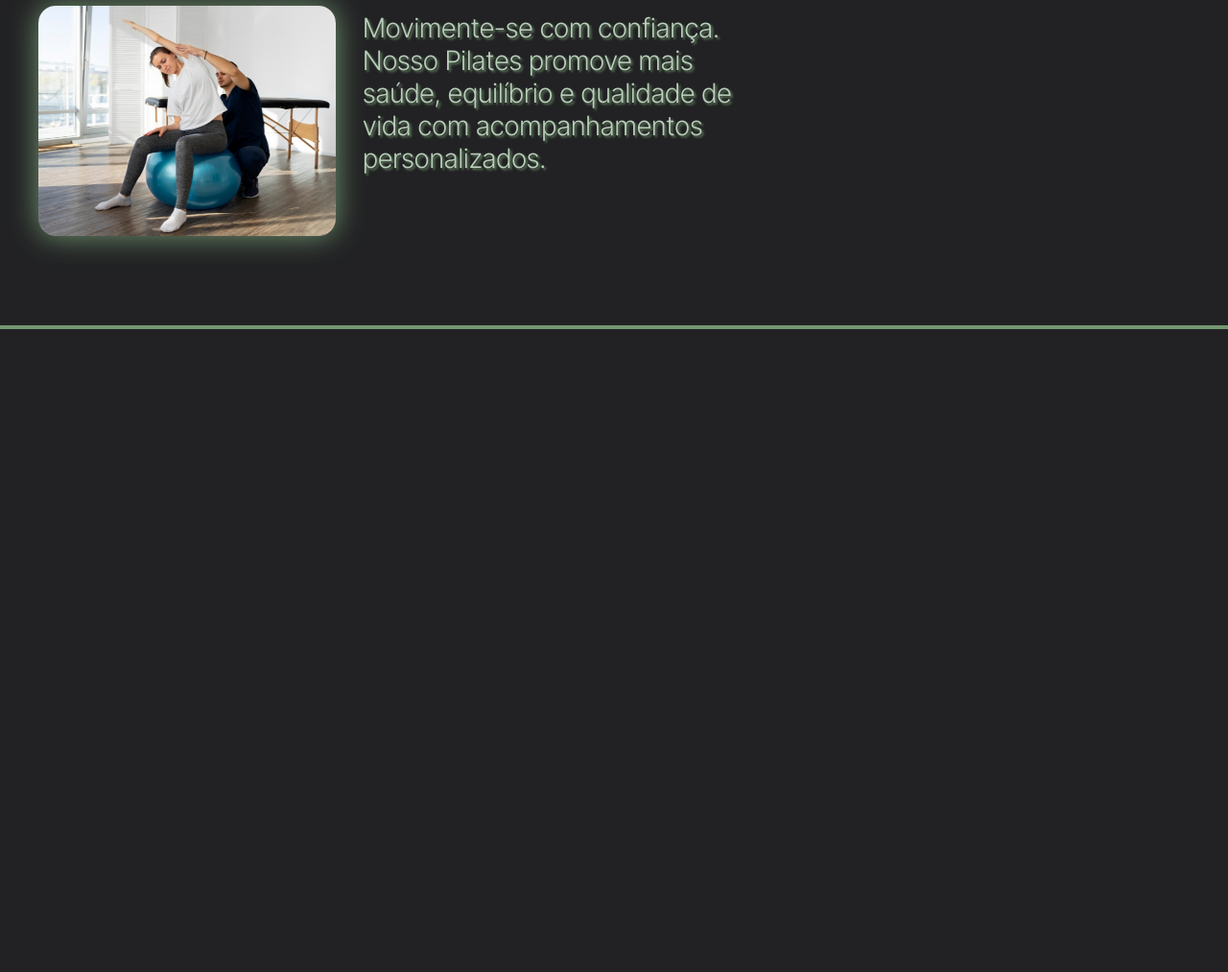
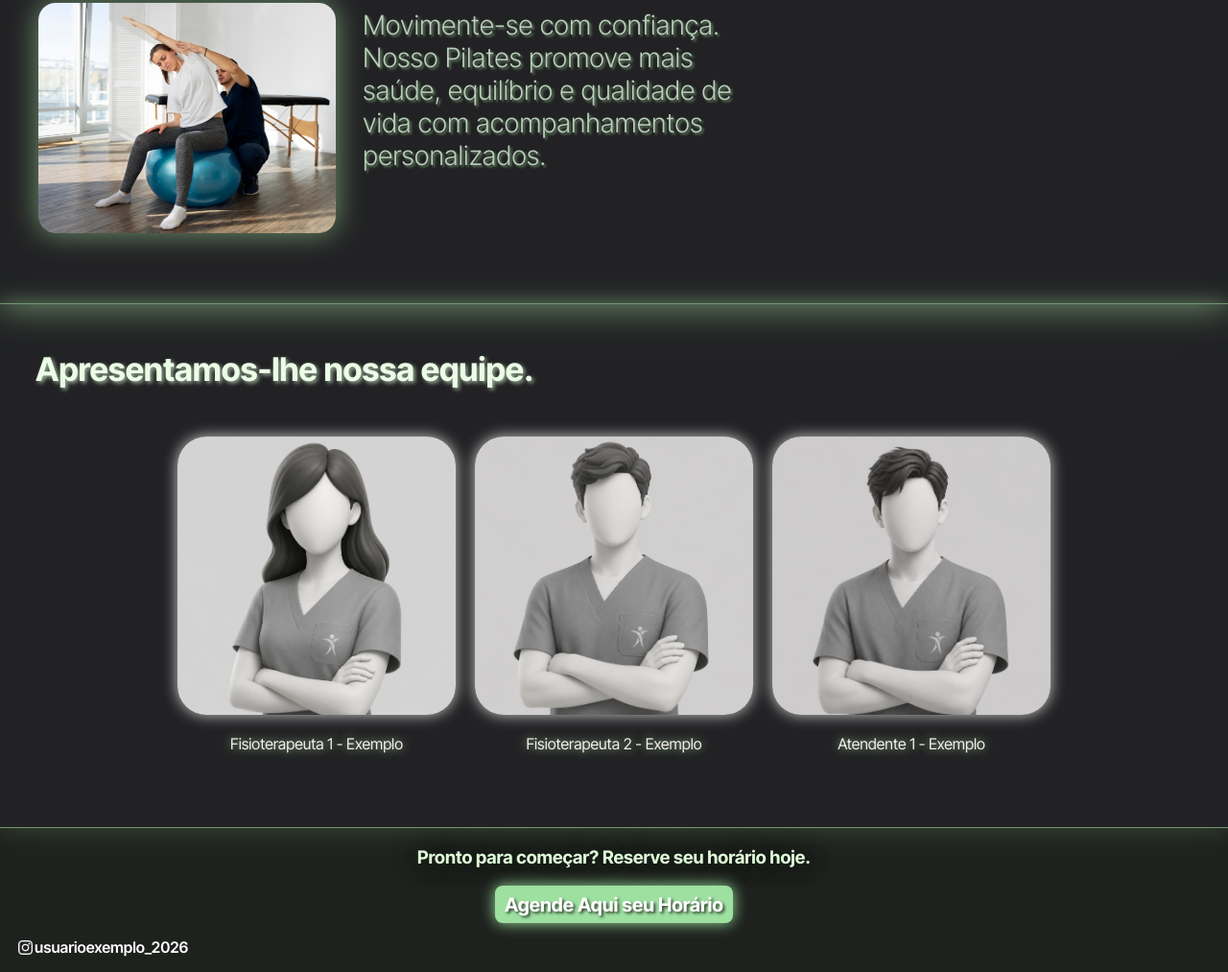
Before and after one commit to VictorEduardo9/FisioCenter, a plain HTML site: page index.html in a window 1280 px wide. Shown: the part 1019-2032 px from the top of the page at 96% size. Before the commit the page ends 1362 px from the top, so only its background shows below. Drawn offline with Linux system fonts and the light colour scheme; a web font is replaced by a local one.

Commit message:
Fase Testes 1.4

```diff
--- a/index.html
+++ b/index.html
@@ -58,6 +58,34 @@
     </div>
 
     <div class="aba4">
+        <div class="equipediv">
+        <h2 id="equipe">Apresentamos-lhe nossa equipe.</h2>
+        </div>
+        <div class="funcionarios">
+            <div class="funcionario1">
+                <img id="fisio1" src="Fisioterapeuta1.png" alt="">
+                <p id="pfisio">Fisioterapeuta 1 - Exemplo</p>
+            </div>
+            <div class="funcionario2">
+                <img id="fisio2" src="Fisioterapeuta2.png" alt="">
+                <p id="pfisio">Fisioterapeuta 2 - Exemplo</p>
+            </div>
+            <div class="funcionario3">
+                <img id="fisio3" src="Fisioterapeuta3.png" alt="">
+                <p id="pfisio">Atendente 1 - Exemplo</p>
+            </div>
+        </div>
+    </div>
+
+    <div class="aba5">
+        <div class="aba5voltar">
+            <h3 id="h3aba5">Pronto para começar? Reserve seu horário hoje.</h3>
+            <button id="btnagendar">Agende Aqui seu Horário</button>
+        </div>
+        <div class="instagram">
+            <img id="instalogo" src="Instagram Logo.png" alt="">
+            <p id="instap">usuarioexemplo_2026</p>
+        </div>
 
     </div>
 
--- a/style.css
+++ b/style.css
@@ -3,6 +3,7 @@ body {
     max-width: 100%;
     margin: 0;
     font-family: "Inter Tight", sans-serif;
+    overflow-x: hidden;
 
 
 }
@@ -13,7 +14,7 @@ header {
    margin-top: 0;
    height: 80px;
    width: 100%;
-   background-color: #81C784b3;
+   background-color: #40533bb3;
    font-family: "Inter Tight", sans-serif;
    border-bottom: 4.4px solid rgb(115, 151, 113);
 }
@@ -26,6 +27,7 @@ header {
     text-shadow: 2px 2px 4.5px #163b04;
     color: #ebfde6;
     left: 5px;
+    cursor: default;
 
 
 
@@ -39,7 +41,8 @@ header {
     background-size: cover;
     height: 450px;
     max-width: 100%;
-    border-bottom: 4.4px solid rgb(115, 151, 113);
+    border-bottom: 1.6px solid rgb(115, 151, 113);
+    box-shadow: 0px 2px 35px rgb(115, 151, 113);
 }
 
 .box1 {
@@ -69,6 +72,7 @@ header {
     position: relative;
     justify-self: center;
     align-self: center;
+    cursor: default;
 
 }
 
@@ -112,7 +116,8 @@ header {
     background-size: cover;
     height: 450px;
     max-width: 100%;
-    border-bottom: 4.4px solid rgb(115, 151, 113);
+    border-bottom: 1.6px solid rgb(115, 151, 113);
+    box-shadow: 0px 2px 35px rgb(115, 151, 113);
 }
 
 .box2 {
@@ -141,6 +146,7 @@ header {
     position: relative;
     justify-self: center;
     align-self: center;
+    cursor: default;
 
 }
 
@@ -235,8 +241,9 @@ header {
 .aba3 {
     display: flex;
     flex-direction: column;
-    height: 820px;
-    border-bottom: 4.4px solid rgb(115, 151, 113);
+    height: 800px;
+    border-bottom: 1.6px solid rgb(115, 151, 113);
+    box-shadow: 0px 2px 35px rgb(115, 151, 113);
     overflow: hidden;
     gap: 20px;
 }
@@ -255,7 +262,7 @@ header {
     font-size: 50px;
     text-shadow: 0px 0px 10px rgb(142, 165, 131);
     animation: deslizar 26s linear infinite;
-
+    cursor: default;
 }
 
 
@@ -324,7 +331,8 @@ header {
 
 }
 
-#ref4:hover, #ref5:hover , #btnagendar:hover {
+#ref4:hover, #ref5:hover , #btnagendar:hover , #fisio1:hover ,
+ #fisio2:hover , #fisio3:hover , #btnanterior:hover , #btnproximo:hover{
     animation: passar 0.09s linear;
     transform: scale(1.1);
 }
@@ -339,3 +347,86 @@ header {
     }
 
 }
+
+.aba4 {
+    padding-top: 17px;
+    height: 528px;
+    border-bottom: 1.6px solid rgb(115, 151, 113);
+    border-top: 0px solid rgb(115, 151, 113);
+    box-shadow: 0px 2px 25px rgb(115, 151, 113);
+}
+
+#equipe {
+    color: #ebfde6;
+    text-shadow: 2px 2px 4px rgb(159, 179, 156);
+    top: 58px;
+    margin-left: 37px;
+    margin-top: 30px;
+    font-size: 34px;
+    cursor: default;
+    margin-bottom: 50px;
+}
+
+.funcionarios {
+    display: flex;
+    justify-self: center;
+    gap: 20px;
+
+}
+
+#fisio1, #fisio2, #fisio3 {
+    width: 290px;
+    border-radius: 30px;
+    box-shadow: 0 0 15px #CDCBCC;
+}
+
+#pfisio {
+    color: rgb(245, 238, 238);
+    text-shadow: 0px 0px 10px rgb(161, 202, 145);
+}
+
+.funcionario1, .funcionario2, .funcionario3 {
+    justify-items: center;
+    align-items: center;
+}
+
+.aba5 {
+    position: relative;
+    display: flex;
+    flex-direction: column;
+    height: 150px;
+    background-color: #1d221cb3;
+}
+
+.aba5voltar{
+    align-items: center;
+    justify-items: center;
+}
+
+#h3aba5 {
+    color: #defad8;
+    text-shadow: 0px 0px 25px rgb(12, 20, 11);
+
+
+}
+
+.instagram {
+    bottom: 0px;
+    left: 19px;
+    position: absolute;
+    display: flex;
+    flex-direction: row;
+    justify-items: center;
+    align-items: center;
+
+}
+
+#instalogo {
+    width: 15px;
+    margin-right: 2.1px;
+}
+
+#instap {
+    color: white;
+    font-weight: 600;
+}
```
Also changed, not shown: Fisioterapeuta1.png (added), Fisioterapeuta2.png (added), Fisioterapeuta3.png (added), Instagram Logo.png (added).
